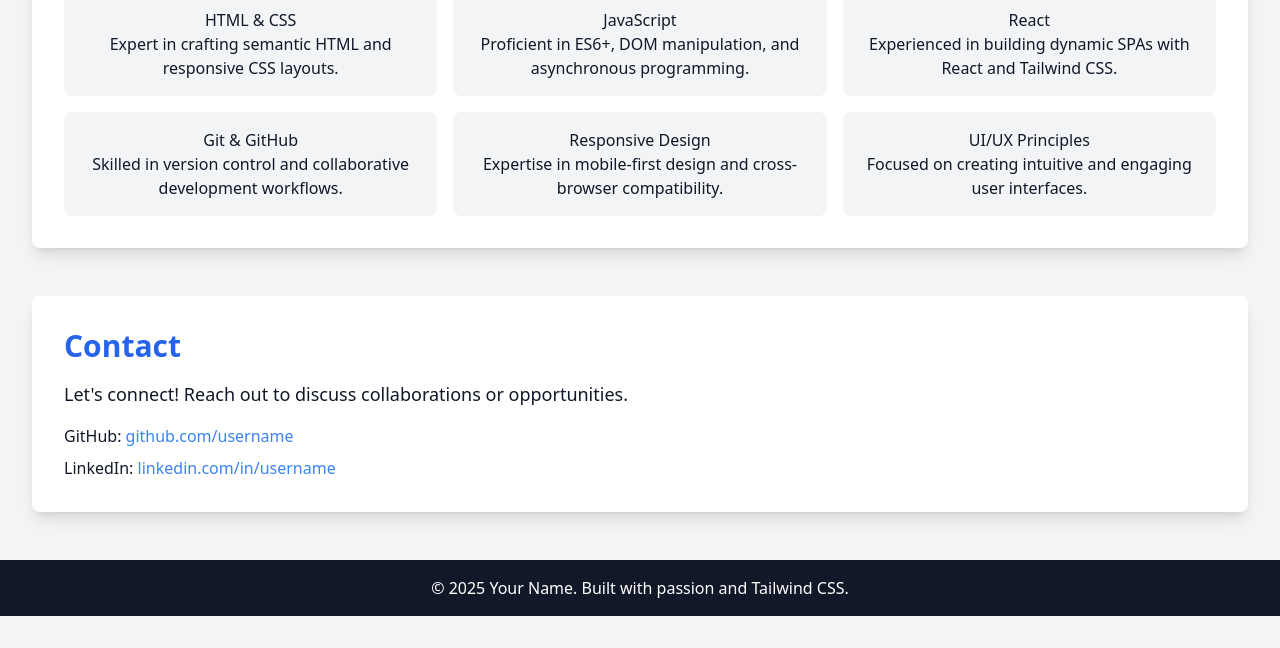
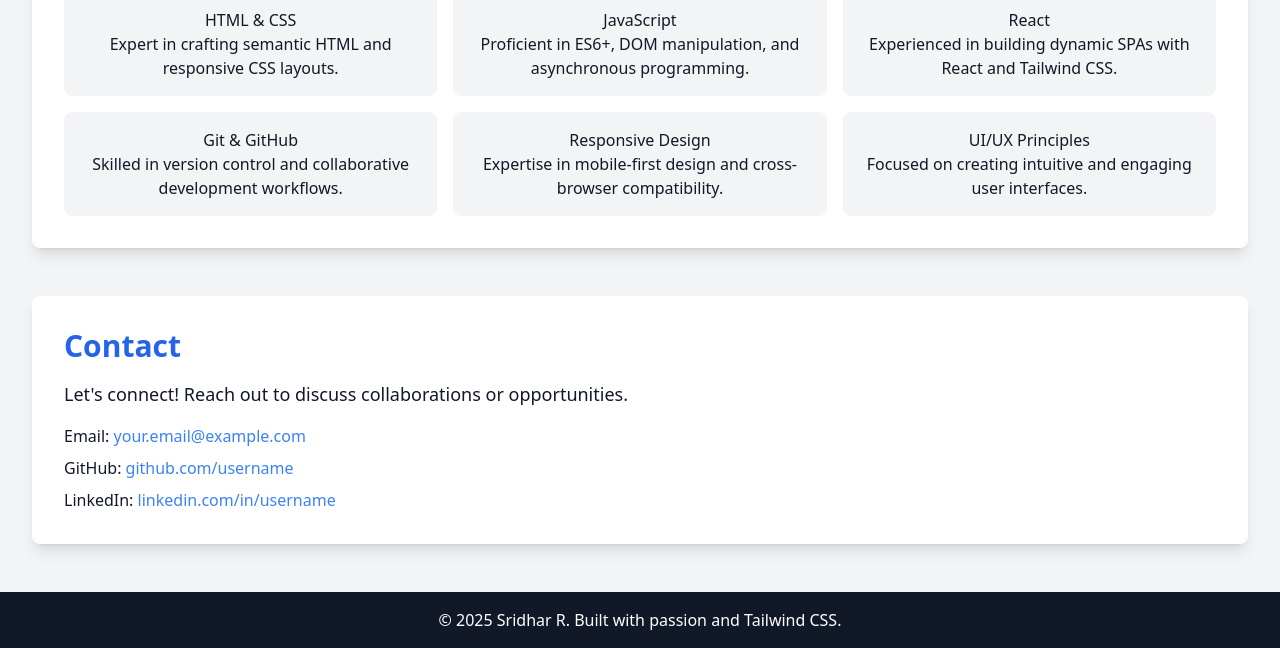
Before and after one commit to Sridhar-r-27/Sridhar-r-27.github.io, a plain HTML site: page index.html in a window 1280 px wide. Shown: the part 462-1110 px from the top of the page. Before the commit the page ends 1078 px from the top, so only its background shows below. Drawn offline with nearby package versions, Linux system fonts and the light colour scheme.

Commit message:
Add portfolio with index.html

```diff
--- a/index.html
+++ b/index.html
@@ -3,7 +3,7 @@
 <head>
   <meta charset="UTF-8">
   <meta name="viewport" content="width=device-width, initial-scale=1.0">
-  <title>Your Name - Portfolio</title>
+  <title>Sridhar R - Portfolio</title>
   <script src="https://cdn.tailwindcss.com"></script>
   <style>
     html {
@@ -99,14 +99,15 @@
       <h2 class="text-3xl font-semibold mb-4 text-blue-600 dark:text-blue-400">Contact</h2>
       <p class="text-lg">Let's connect! Reach out to discuss collaborations or opportunities.</p>
       <ul class="mt-4 space-y-2">
-        <li>GitHub: <a href="https://github.com/Sridhar-r-27" class="text-blue-500 dark:text-blue-400 hover:underline">github.com/username</a></li>
-        <li>LinkedIn: <a href="https://linkedin.com/in/sridhar-r-116543222" class="text-blue-500 dark:text-blue-400 hover:underline">linkedin.com/in/username</a></li>
+        <li>Email: <a href="mailto:your.email@example.com" class="text-blue-500 dark:text-blue-400 hover:underline">your.email@example.com</a></li>
+        <li>GitHub: <a href="https://github.com/username" class="text-blue-500 dark:text-blue-400 hover:underline">github.com/username</a></li>
+        <li>LinkedIn: <a href="https://linkedin.com/in/username" class="text-blue-500 dark:text-blue-400 hover:underline">linkedin.com/in/username</a></li>
       </ul>
     </section>
   </main>
 
   <footer class="bg-gray-900 dark:bg-gray-800 text-white dark:text-gray-100 text-center py-4">
-    <p>© 2025 Your Name. Built with passion and Tailwind CSS.</p>
+    <p>© 2025 Sridhar R. Built with passion and Tailwind CSS.</p>
   </footer>
 
   <script>
```
